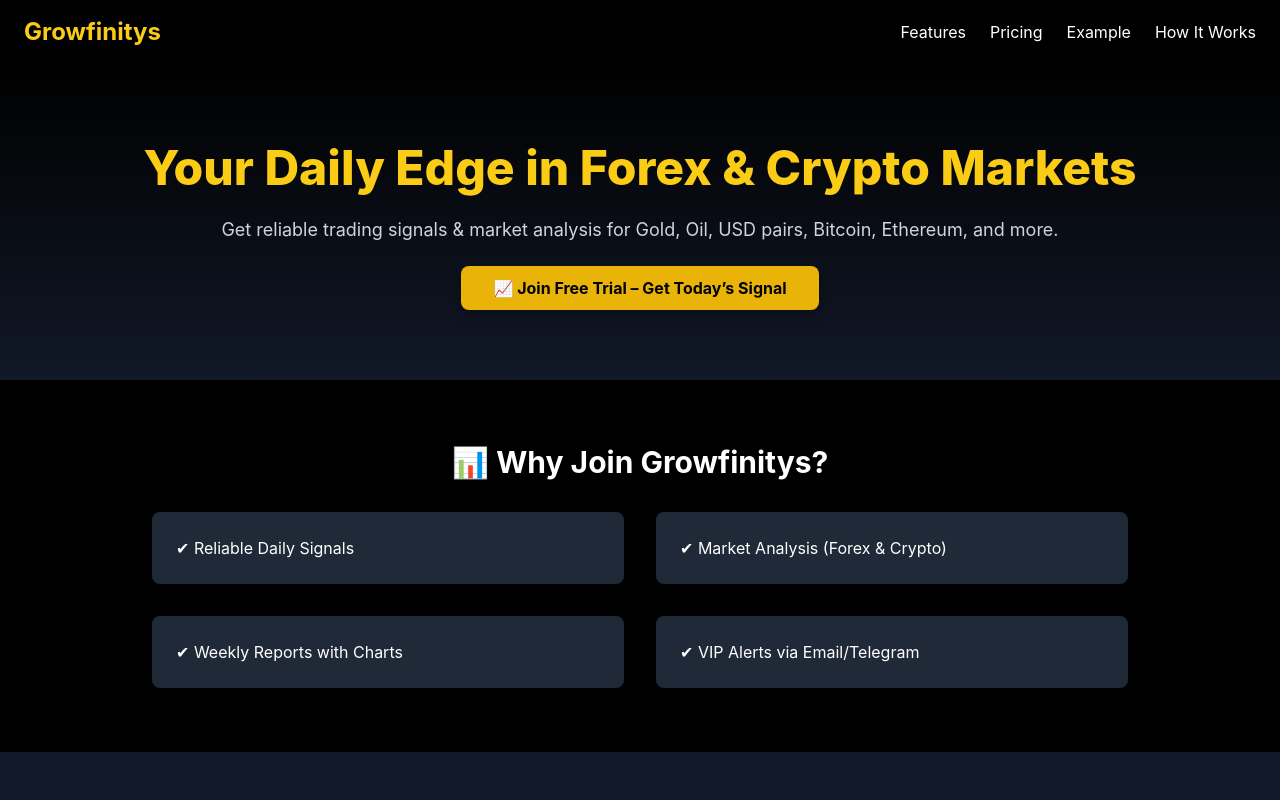
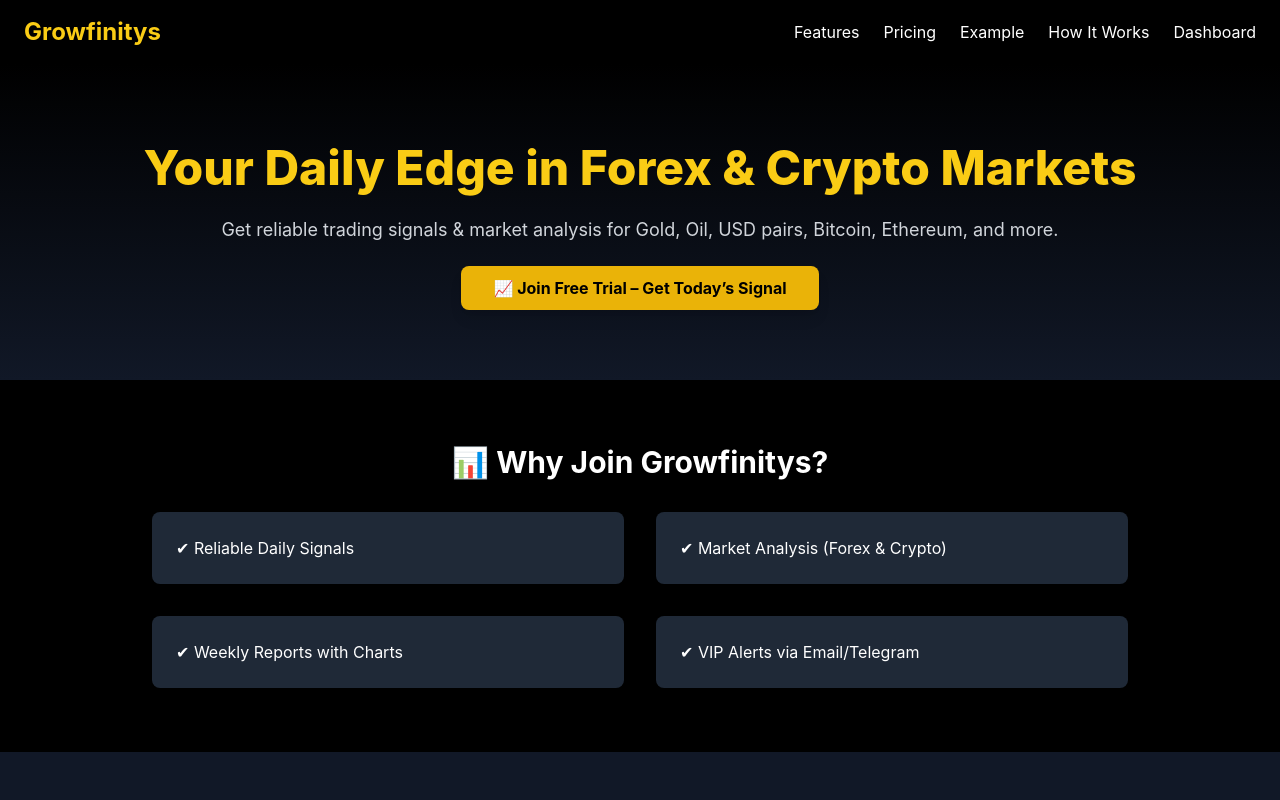
Before and after one commit to mhdkharoub-rgb/growfinitys, a Next.js app: page / in a window 1280 px wide. Shown: the top 800 px of the page. Built offline with nearby package versions, Linux system fonts and the light colour scheme.

Commit message:
Update Navbar.js

```diff
--- a/components/Navbar.js
+++ b/components/Navbar.js
@@ -7,6 +7,7 @@ export default function Navbar() {
         <a href="#pricing" className="hover:text-yellow-400">Pricing</a>
         <a href="#example" className="hover:text-yellow-400">Example</a>
         <a href="#how" className="hover:text-yellow-400">How It Works</a>
+    <a href="/dashboard" className="hover:text-yellow-400">Dashboard</a>
       </div>
     </nav>
   )
```
